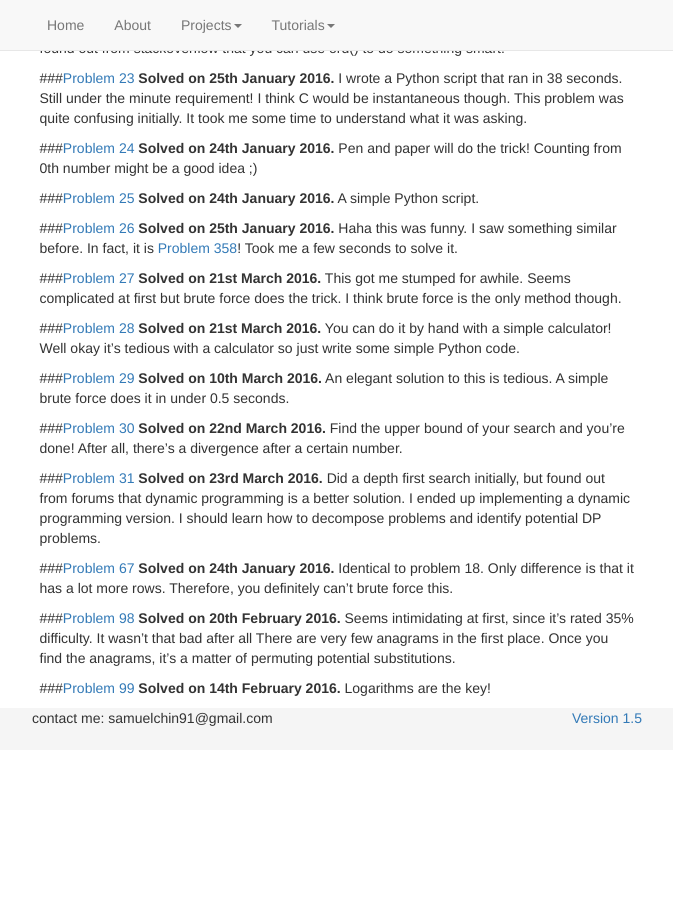
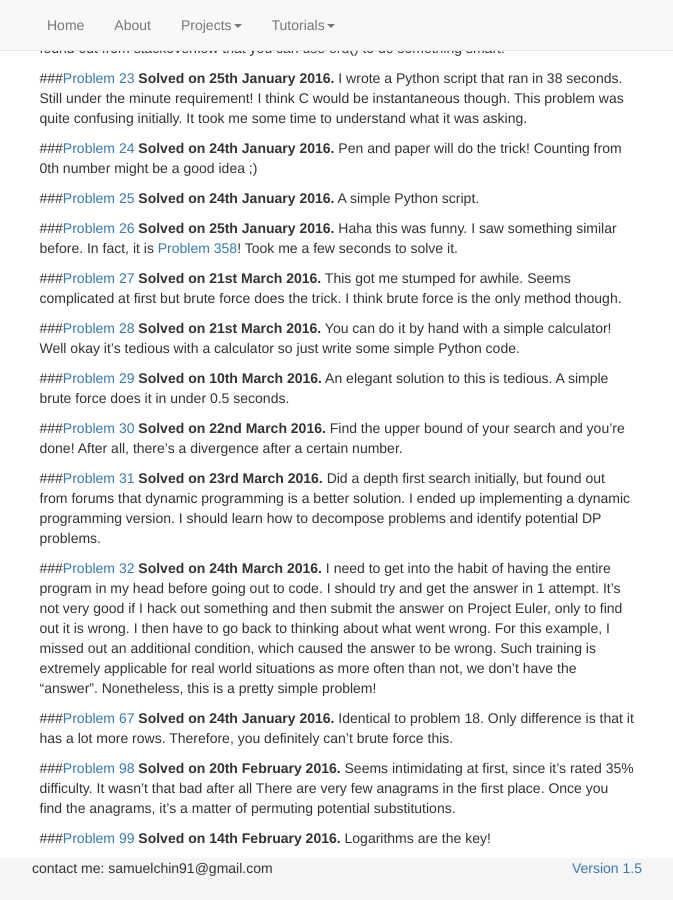
Before and after one commit to sspeng/jkschin.github.io, a Jekyll site: the page built from _posts/2016-01-24-project-euler-1-to-100.md, in a window 1280 px wide and 900 px high, scrolled down 602 px. Shown: the whole window, without its empty margins (303-976 px from the left). Built offline with Jekyll 4.4.1, drawn with Linux system fonts in a browser that asks for light colours; nearby versions of some CDN libraries; before the commit the page ends 1352 px from its top, so only the background shows below that.

Commit message:
euler 32

```diff
--- a/_posts/2016-01-24-project-euler-1-to-100.md
+++ b/_posts/2016-01-24-project-euler-1-to-100.md
@@ -52,6 +52,9 @@ I decided to create this post because I thought it would be extremely inconvenie
 ###<a href="https://projecteuler.net/problem=31">Problem 31</a>
 **Solved on 23rd March 2016.** Did a depth first search initially, but found out from forums that dynamic programming is a better solution. I ended up implementing a dynamic programming version. I should learn how to decompose problems and identify potential DP problems.
 
+###<a href="https://projecteuler.net/problem=32">Problem 32</a>
+**Solved on 24th March 2016.** I need to get into the habit of having the entire program in my head before going out to code. I should try and get the answer in 1 attempt. It's not very good if I hack out something and then submit the answer on Project Euler, only to find out it is wrong. I then have to go back to thinking about what went wrong. For this example, I missed out an additional condition, which caused the answer to be wrong. Such training is extremely applicable for real world situations as more often than not, we don't have the "answer". Nonetheless, this is a pretty simple problem!
+
 ###<a href="https://projecteuler.net/problem=67">Problem 67</a>
 **Solved on 24th January 2016.** Identical to problem 18. Only difference is that it has a lot more rows. Therefore, you definitely can't brute force this.
 
--- a/euler/index.html
+++ b/euler/index.html
@@ -39,7 +39,7 @@ layout: default
 		<td class="problem_solved"><a href={% post_url 2016-01-24-project-euler-1-to-100 %}>29</a></td>
 		<td class="problem_solved"><a href={% post_url 2016-01-24-project-euler-1-to-100 %}>30</a></td>
 		<td class="problem_solved"><a href={% post_url 2016-01-24-project-euler-1-to-100 %}>31</a></td>
-		<td class="problem_unsolved"><a href="https://projecteuler.net/problem=32">32</a></td>
+		<td class="problem_solved"><a href={% post_url 2016-01-24-project-euler-1-to-100 %}>32</a></td>
 		<td class="problem_unsolved"><a href="https://projecteuler.net/problem=33">33</a></td>
 		<td class="problem_unsolved"><a href="https://projecteuler.net/problem=34">34</a></td>
 		<td class="problem_unsolved"><a href="https://projecteuler.net/problem=35">35</a></td>
```
